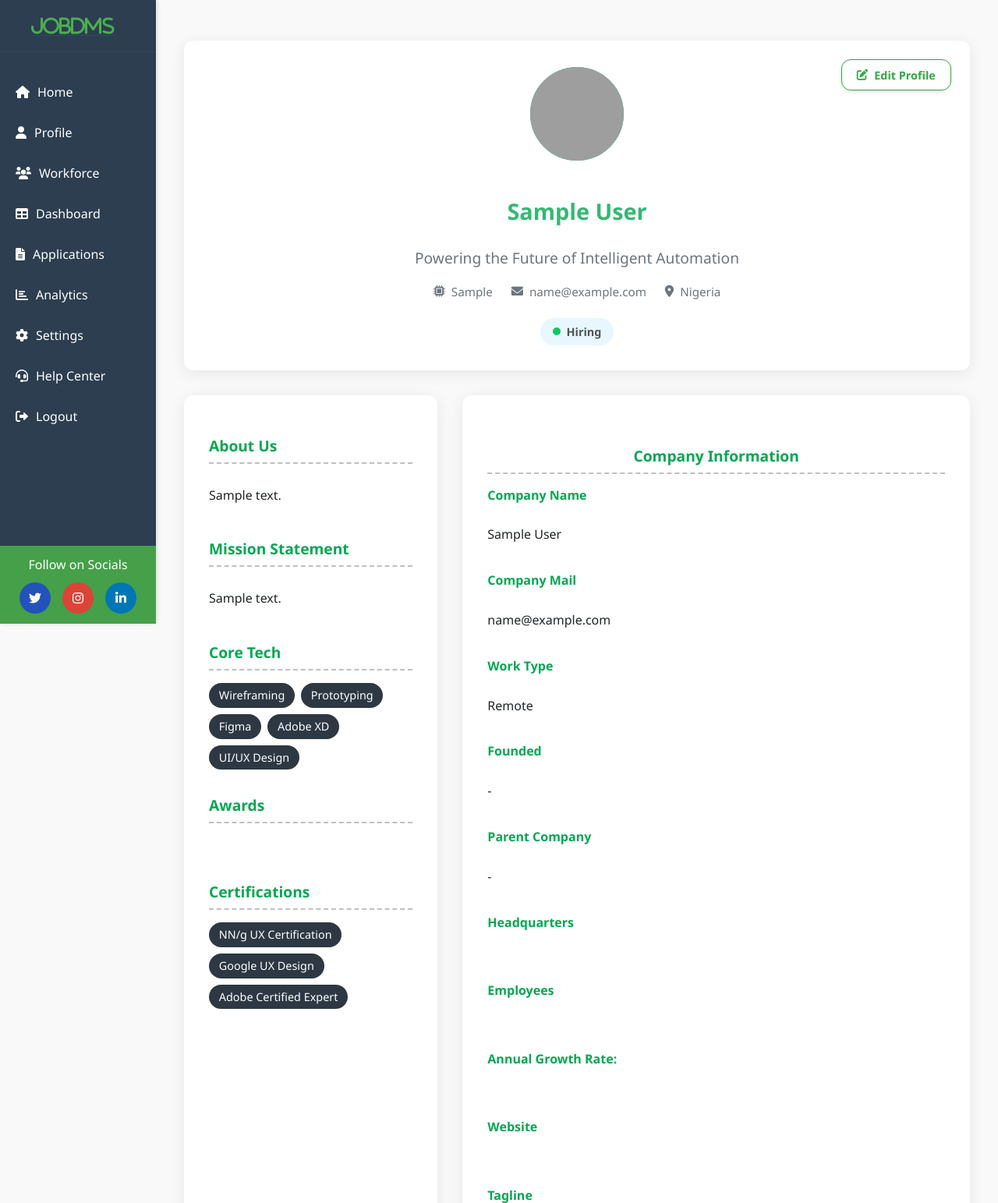
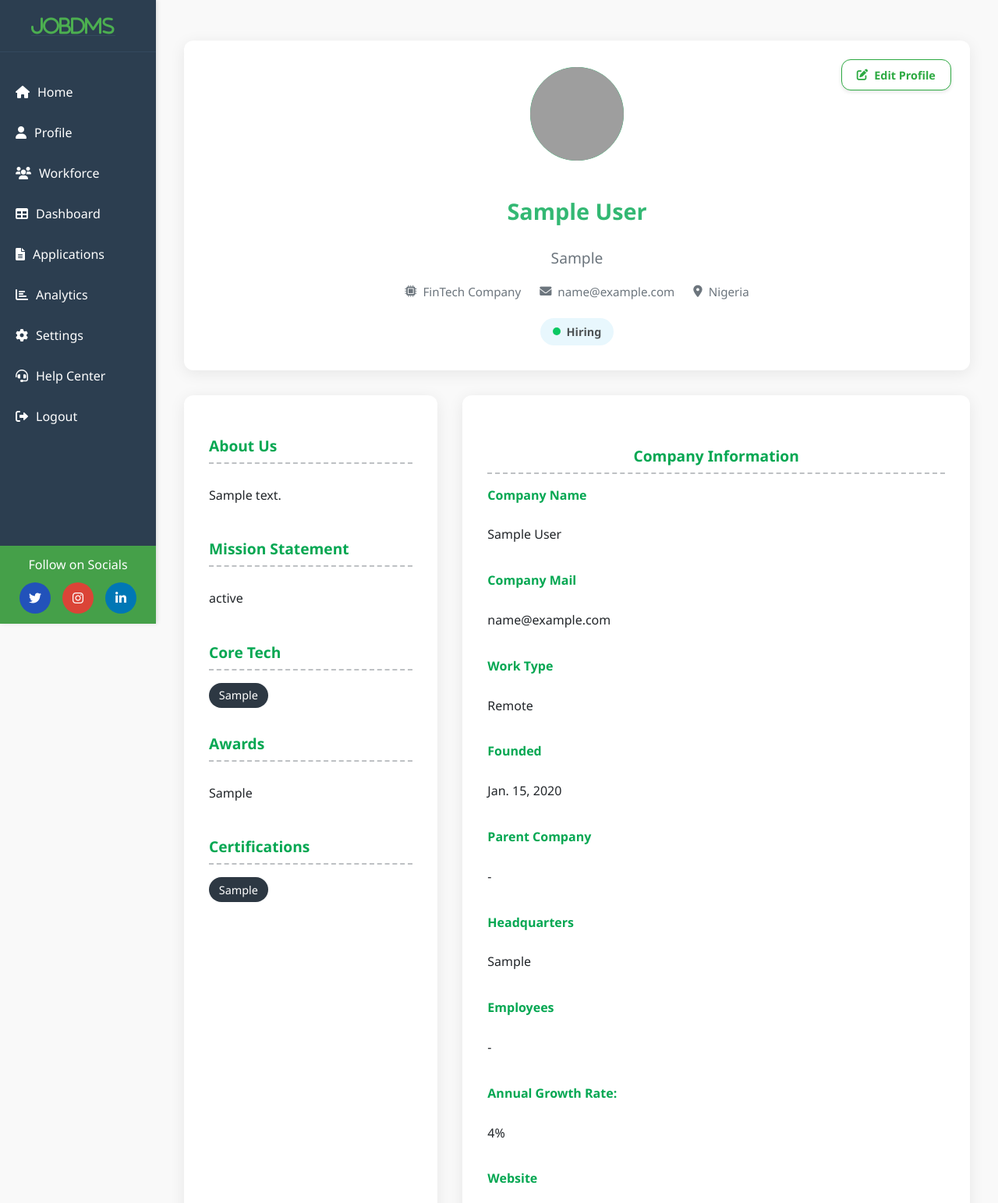
Before and after one commit to Dyuuz/JOB-DMS, a Django app: page /profile in a window 1280 px wide. Shown: the top 1543 px of the page at 78% size. Run offline with Django 5.2, Linux system fonts and the light colour scheme; a user stored in the database is signed in; tables that the repository leaves empty hold one stand-in row (values such as "Sample post"); some libraries are stand-ins or nearby versions; grey boxes are pictures that could not be loaded.

Commit message:
feat: db and template update

```diff
--- a/App/admin.py
+++ b/App/admin.py
@@ -13,7 +13,7 @@
     list_display = ('owner_user','name', 'file_type', 'file_format',)
 
 class CompanyProfileAdmin(admin.ModelAdmin):
-    list_display = ('user','company_id','work_mode','description','industry','country',)
+    list_display = ('user','company_reg_num','work_mode','description','industry','country',)
 
 admin.site.register(CustomUser, CustomUserAdmin)
 admin.site.register(CompanyProfile, CompanyProfileAdmin)
--- a/App/templates/Profile.html
+++ b/App/templates/Profile.html
@@ -12,12 +12,12 @@
                 </div>
                 <img src="https://ui-avatars.com/api/?name={{company_role.user.full_name}}&background=10B981&color=FFF&size=150"  class="profile-avatar">
                 <h1 class="profile-name">{{ company_role.user.full_name }}</h1>
-                <p class="profile-title">Powering the Future of Intelligent Automation</p>
+                <p class="profile-title">{{ company_role.tagline }}</p>
 
                 <div class="profile-contact">
                     <span class="contact-item">
                         <i class="fas fa-microchip"></i>
-                        <span class="contact-text">{{ company_role.industry}}</span>
+                        <span class="contact-text">{{ company_role.industry}} Company</span>
                     </span>
                     <!-- <span class="contact-item">
                         <i class="fas fa-phone"></i>
@@ -33,12 +33,12 @@
                     </span>
                 </div>
                 <div class="ready-status">
-                    {% if ready_to_work  %}
-                    <span class="status-dot"></span>
-                    <span class="status-dot-text">{{ user_profile.ready_to_work }}</span>
+                    {% if not company_role.hire_status == 'Hiring'  %}
+                    <span class="status-dot1"></span>
+                    <span class="status-dot-text">{{ company_role.hire_status }}</span>
                     {% else %}
                     <span class="status-dot"></span>
-                    <span class="status-dot-text">Hiring</span>
+                    <span class="status-dot-text">{{ company_role.hire_status }}</span>
                     {% endif %}
                 </div>
             </div>
@@ -49,7 +49,7 @@
                         <h3 class="sidebar-title">About Us</h3>
                         <div class="profile-field-group">
                             <p class="profile-value">
-                                {{ company_role.description }}
+                                {{ company_role.about_us }}
                             </p>
                         </div>
                     </div>
@@ -58,7 +58,7 @@
                         <h3 class="sidebar-title">Mission Statement</h3>
                         <div class="profile-field-group">
                             <p class="profile-value">
-                                {{ company_role.description }}
+                                {{ company_role.mission_statement }}
                             </p>
                         </div>
                     </div>
@@ -67,29 +67,18 @@
                         <h3 class="sidebar-title">Core Tech</h3>
                         <div class="profile-field-group">
                             <div class="skills-list">
-                                <span class="skill-tag">Wireframing</span>
-                                <span class="skill-tag">Prototyping</span>
-                                <span class="skill-tag">Figma</span>
-                                <span class="skill-tag">Adobe XD</span>
-                                <span class="skill-tag">UI/UX Design</span>
+                                {% for tech in company_role.core_tech %}
+                                <span class="skill-tag">{{ tech }}</span>
+                                {% endfor %}
                             </div>
                         </div>
                     </div>
-
-                    <!-- <div class="sidebar-section">
-                        <h3 class="sidebar-title">Certifications</h3>
-                        <div class="profile-field-group">
-                            <p class="profile-value">
-                                {{ company_role.description }}
-                            </p>
-                        </div>
-                    </div> -->
 
                     <div class="sidebar-section">
                         <h3 class="sidebar-title">Awards</h3>
                         <div class="profile-field-group">
                             <!-- <p class="profile-label">Highest Education Level</p> -->
-                            <p class="profile-value">{{ user_profile.highest_education_level }}</p>
+                            <p class="profile-value">{{ company_role.awards }}</p>
                         </div>
                     </div>
 
@@ -97,9 +86,12 @@
                         <h3 class="sidebar-title">Certifications</h3>
                         <div class="profile-field-group">
                             <div class="certs-list">
-                                <span class="cert-tag">NN/g UX Certification</span>
+                                {% for certifications in company_role.certifications %}
+                                <span class="cert-tag">{{ certifications }}</span>
+                                {% endfor %}
+                                <!-- <span class="cert-tag">NN/g UX Certification</span>
                                 <span class="cert-tag">Google UX Design</span>
-                                <span class="cert-tag">Adobe Certified Expert</span>
+                                <span class="cert-tag">Adobe Certified Expert</span> -->
                             </div>
                         </div>
                     </div>
@@ -148,73 +140,29 @@
 
                         <div class="profile-field-group">
                             <p class="profile-label">Headquarters</p>
-                            <p class="profile-value">{{ user_profile.DOB | date:"F j,Y" }}</p>
+                            <p class="profile-value">{{ company_role.headquarters }}</p>
                         </div>
 
                         <div class="profile-field-group">
                             <p class="profile-label">Employees</p>
-                            <p class="profile-value">{{ user_profile.work_field }}</p>
+                            <p class="profile-value">-</p>
                         </div>
 
                         <div class="profile-field-group">
                             <p class="profile-label">Annual Growth Rate:</p>
-                            <p class="profile-value">{{ user_profile.work_field }}</p>
+                            <p class="profile-value">{{ company_role.annual_growth_rate }}%</p>
                         </div>
 
                         <div class="profile-field-group">
                             <p class="profile-label">Website</p>
-                            <p class="profile-value">{{ user_profile.work_experience }}</p>
+                            <p class="profile-value"><a href="{{company_role.website}}">{{ website_name }}</a></p>
                         </div>
 
                         <div class="profile-field-group">
                             <p class="profile-label">Tagline</p>
-                            <p class="profile-value">{{ user_profile.work_experience }}</p>
+                            <p class="profile-value">{{ company_role.tagline }}</p>
                         </div>
                     </div>
-
-                    <!-- <div class="profile-section">
-                        <h2 class="sidebar-title">Current Employment</h2>
-
-                        <div class="employment-item">
-                            <p class="employment-company">{{ user_profile.company_name }}</p>
-                            <div class="employment-details">
-                                <span>{{ user_profile.job_title }}</span>
-                                <span>{{ user_profile.employment_type }}</span>
-                            </div>
-                            <div class="employment-details">
-                                <span>{{ user_profile.start_date | date:"F Y"}} - {{ user_profile.end_date | date:"F Y" }}</span>
-                                <span>{{ user_profile.job_location }}</span>
-                            </div>
-                            <p class="profile-value">
-                                {{ user_profile.job_description }}
-                            </p>
-                        </div>
-
-                        <h3 class="sidebar-title" style="margin-top: 2rem;">Previous Experience</h3>
-
-                        <div class="employment-item">
-                            <p class="employment-company">DesignWorks Agency</p>
-                            <div class="employment-details">
-                                <span>UX Designer</span>
-                                <span>Full-time</span>
-                            </div>
-                            <div class="employment-details">
-                                <span>May 2015 - May 2018</span>
-                                <span>New York, NY</span>
-                            </div>
-                            <p class="profile-value">
-                                Designed interfaces for clients in various industries including finance, healthcare, and e-commerce.
-                            </p>
-                        </div>
-                    </div>
-
-                    <div class="profile-section">
-                        <h2 class="sidebar-title">Resume</h2>
-                        <a href="#" class="resume-download">
-                            <i class="fas fa-download"></i>
-                            Download Resume (PDF)
-                        </a>
-                    </div> -->
                 </div>
             </div>
         </div>
--- a/App/utils.py
+++ b/App/utils.py
@@ -1,5 +1,5 @@
 from .models import CustomUser
-
+from urllib.parse import urlparse
 
 def get_company_name(full_name):
     """
@@ -17,3 +17,15 @@
     name_list = [name[0].upper() for name in company_name]
     name_list_joined = ''.join(name_list[:2])
     return name_list_joined
+
+def extract_site_name(url):
+    parsed_url = urlparse(url)
+    domain = parsed_url.netloc or parsed_url.path
+    parts = domain.split('.')
+
+    # Handles domains like google.com or www.google.com
+    if len(parts) >= 2:
+        if parts[0] == 'www':
+            return parts[1]
+        return parts[0]
+    return domain  # fallback if it doesn't split properly
--- a/App/views.py
+++ b/App/views.py
@@ -22,7 +22,7 @@
 from django.contrib.auth.mixins import LoginRequiredMixin
 from django.core.exceptions import PermissionDenied
 from .mixins import UserPermissionMixin
-from .utils import get_company_name
+from .utils import get_company_name, extract_site_name
 
 # Create your views here.
 class HomeView(View):
@@ -62,10 +62,16 @@
     def get(self, request, *args, **kwargs):
         user = request.user
         name_list = get_company_name(user.full_name)
+        job_list = Job.objects.filter(company__user=user).order_by('-created_at')
+
+        for job in job_list:
+            job.count = Application.objects.filter(job=job).count()
+
         return render(request, self.template_name,
         {
             'user': user,
             'company_name': name_list,
+            'job_list': job_list,
         })
 
 class WorkforceView(View):
@@ -258,7 +264,13 @@
 
                 if user_profile or company_role:
                     if company_role:
-                        return render(request, self.template_name, {'company_role': company_role, 'user_auth': user_auth,})
+                        company_role.core_tech = company_role.core_tech.split(',') if company_role.core_tech else []
+                        # company_role.awards = company_role.awards.split(',') if company_role.awards else []
+                        company_role.certifications = company_role.certifications.split(',') if company_role.certifications else []
+                        # employees =
+                        website_name = extract_site_name(company_role.website) if company_role.website else None
+                        return render(request, self.template_name,
+                                {'company_role': company_role, 'user_auth': user_auth, 'website_name': website_name,})
 
                     elif user_profile:
                         # Provided a variable to avoid hardcoding strings
--- a/DocumentManagementSystem/settings.py
+++ b/DocumentManagementSystem/settings.py
@@ -39,6 +39,7 @@
     os.getenv('ipadd3'),
     os.getenv('ipadd4'),
     os.getenv('ipadd5'),
+    os.getenv('ipadd6'),
 ]
 
 
```
Also changed, not shown: App/models.py (+89 -4 lines), App/templates/ProfileUpdate.html (+19 -4 lines), App/templates/dashboard.html (+22 -9 lines), App/migrations/0026_alter_job_currency.py (added), App/migrations/0027_alter_job_currency.py (added), App/migrations/0028_job_is_active_alter_job_is_public.py (added), App/migrations/0029_remove_job_is_active_job_status.py (added), App/migrations/0030_alter_application_user.py (added), App/migrations/0031_alter_job_status.py (added), App/migrations/0032_application_unique_user_job_application.py (added), App/migrations/0033_job_department.py (added), App/migrations/0034_rename_company_id_companyprofile_company_reg_num_and_more.py (added), App/migrations/0035_companyprofile_hire_status.py (added).
